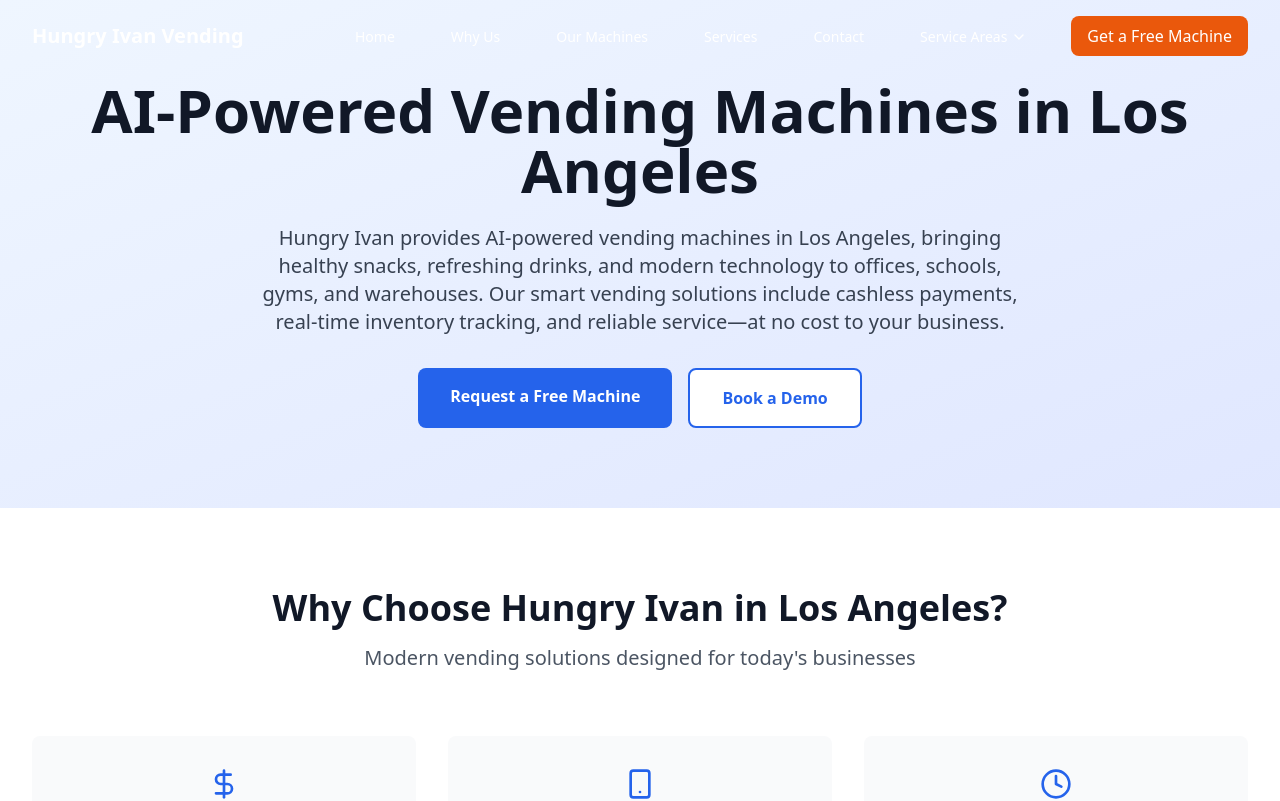
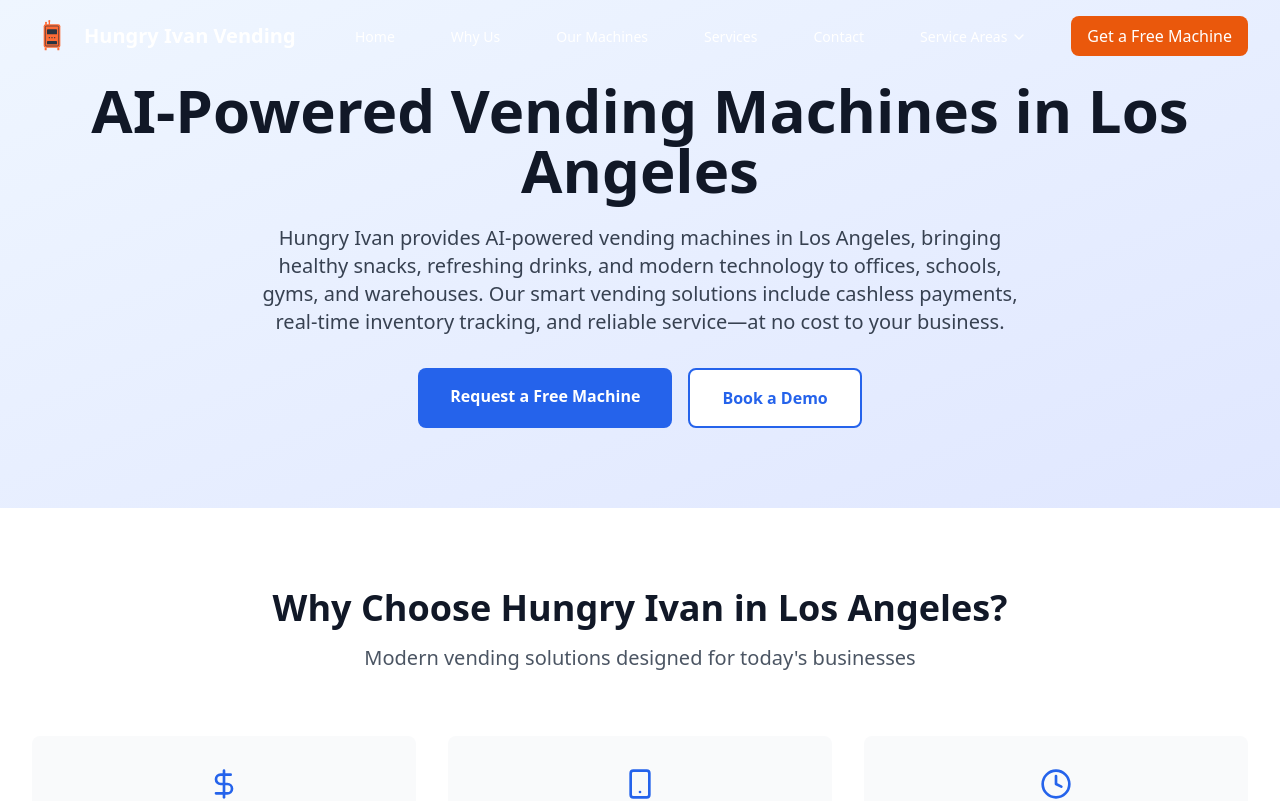
Before and after one commit to aleksyara/hivending, a React (Vite) app: page /vending-machines-los-angeles in a window 1280 px wide. Shown: the top 801 px of the page. Built offline with nearby package versions, Linux system fonts and the light colour scheme.

Commit message:
Add Hungry Ivan logo to navigation and footer

```diff
--- a/src/components/Footer.jsx
+++ b/src/components/Footer.jsx
@@ -11,7 +11,12 @@
       <div className="max-w-7xl mx-auto px-4 sm:px-6 lg:px-8 py-16">
         <div className="grid grid-cols-1 md:grid-cols-2 lg:grid-cols-4 gap-8">
           <div className="lg:col-span-2">
-            <div className="flex items-center mb-4">
+            <div className="flex items-center mb-4 space-x-3">
+              <img
+                src="/hungry-ivan-logo.svg"
+                alt="Hungry Ivan Vending"
+                className="h-8 w-8"
+              />
               <span className="text-xl font-bold">Hungry Ivan Vending</span>
             </div>
             <p className="text-gray-400 mb-6 max-w-md leading-relaxed">
--- a/src/components/Navigation.jsx
+++ b/src/components/Navigation.jsx
@@ -37,9 +37,16 @@
       <div className="max-w-7xl mx-auto px-4 sm:px-6 lg:px-8">
         <div className="flex justify-between items-center py-4">
           <div className="flex items-center">
-            <span className={`text-xl font-bold ${isScrolled ? 'text-gray-900' : 'text-white'}`}>
-              Hungry Ivan Vending
-            </span>
+            <a href="/" className="flex items-center space-x-3">
+              <img
+                src="/hungry-ivan-logo.svg"
+                alt="Hungry Ivan Vending"
+                className="h-10 w-10"
+              />
+              <span className={`text-xl font-bold ${isScrolled ? 'text-gray-900' : 'text-white'}`}>
+                Hungry Ivan Vending
+              </span>
+            </a>
           </div>
 
           {/* Desktop Navigation */}
```
Also changed, not shown: public/hungry-ivan-logo.svg (added).
